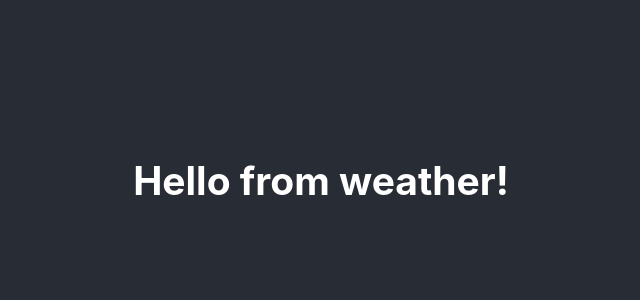
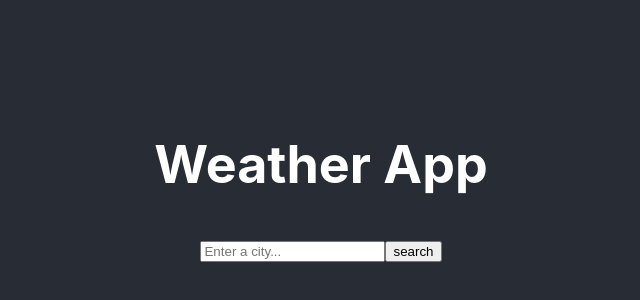
Before and after one commit to chisengachisulo/weather-react, a React (Create React App) app: page / in a window 1280 px wide. Shown: the part 220-520 px from the top of the page, without its empty margins (319-959 px from the left). Built offline with nearby package versions, Linux system fonts and the light colour scheme; no server answers.

Commit message:
moved my project from codesandbox to vscode

```diff
--- a/src/App.js
+++ b/src/App.js
@@ -5,6 +5,7 @@ function App() {
   return (
     <div className="App">
       <header className="App-header">
+        <h1>Weather App</h1>
         <Weather />
       </header>
     </div>
--- a/src/Weather.js
+++ b/src/Weather.js
@@ -1,11 +1,56 @@
-import React from "react";
+import React, { useState } from "react";
 import axios from "axios";
+import "./weather.css";
 
 export default function Weather() {
+  let [city, setCity] = useState("");
+  let [temperature, setTemperature] = useState(null);
+
   function showWeather(response) {
-    alert(`the weather in london is ${Math.round(response.data.main.temp)} degrees`);
+    setTemperature({
+      temperature: response.data.main.temp,
+      description: response.data.weather[0].description,
+      humidity: response.data.main.humidity,
+      wind: response.data.wind.speed,
+      icon: `https://openweathermap.org/img/wn/${response.data.weather[0].icon}@2x.png`,
+    });
+    console.log(response.data);
   }
-  let apiUrl = `https://api.openweathermap.org/data/2.5/weather?q=london&appid=4c9b53e4f8f5eb00df5915bdca340605&units=metric`;
-  axios.get(apiUrl).then(showWeather);
-  return <h2>Hello from weather!</h2>;
+
+  function handleSubmit(event) {
+    event.preventDefault();
+    let url = `https://api.openweathermap.org/data/2.5/weather?q=${city}&appid=4c9b53e4f8f5eb00df5915bdca340605&units=metric`;
+    axios.get(url).then(showWeather);
+  }
+
+  function updateCity(event) {
+    setCity(event.target.value);
+  }
+
+  return (
+    <div>
+      <form onSubmit={handleSubmit}>
+        <input
+          type="search"
+          placeholder="Enter a city..."
+          value={city}
+          onChange={updateCity}
+        />
+        <input type="submit" value="search" />
+      </form>
+      {temperature && (
+        <div>
+          <ul>
+            <li>Temperature: {Math.round(temperature.temperature)}°C</li>
+            <li>Description: {temperature.description}</li>
+            <li>Humidity: {temperature.humidity}%</li>
+            <li>Wind: {temperature.wind}km/h</li>
+            <li>
+              <img src={temperature.icon} alt="temp icon" />
+            </li>
+          </ul>
+        </div>
+      )}
+    </div>
+  );
 }
```
Also changed, not shown: src/weather.css (added).
